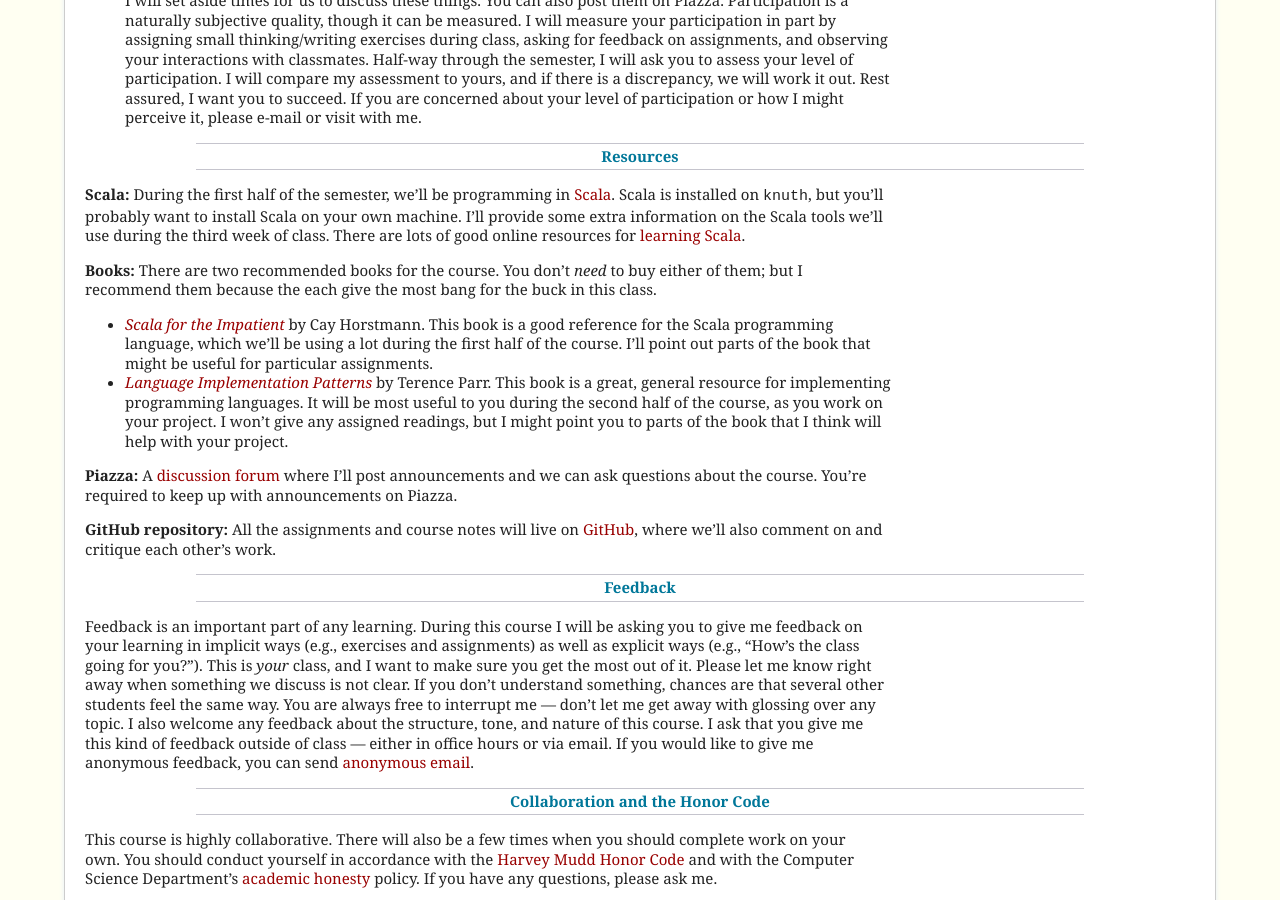
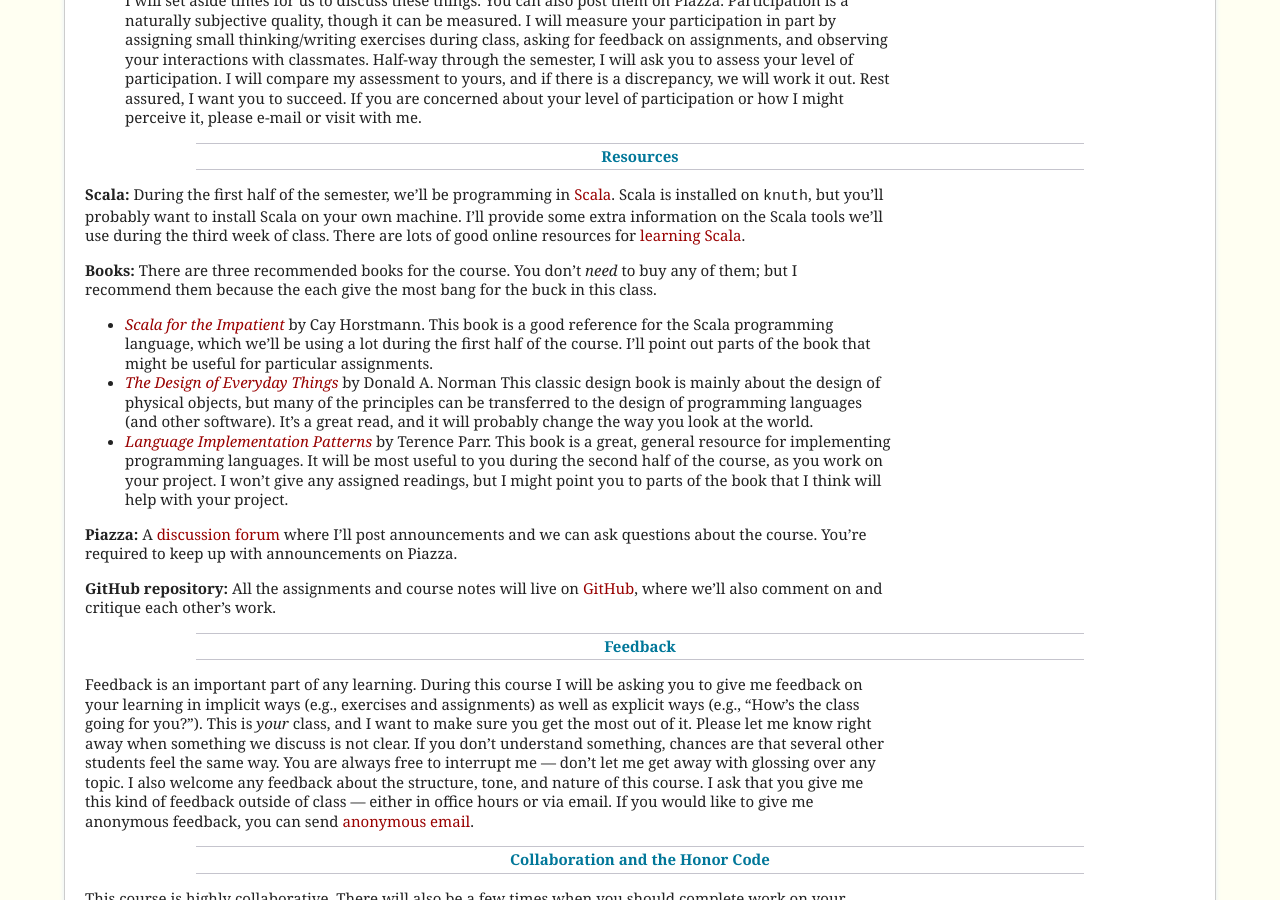
Before and after one commit to hmc-cs111-spring2016/hmc-cs111-spring2016.github.io, a Jekyll site: the page built from syllabus.md, in a window 1280 px wide and 900 px high, scrolled down 1767 px. Built offline with Jekyll 4.4.1, drawn with Linux system fonts in a browser that asks for light colours.

Commit message:
Adding DoET

```diff
--- a/syllabus.md
+++ b/syllabus.md
@@ -122,9 +123,14 @@ the submission due the subsequent Sunday and the critque due on Tuesday.
     use during the third week of class. There are lots of good online resources
     for [learning Scala][Scala doc].
 
-**Books:** There are two recommended books for the course. You don't *need* to buy either of them; but I recommend them because the each give the most bang for the buck in this class.
+**Books:** There are three recommended books for the course. You don't *need* to buy any of them; but I recommend them because the each give the most bang for the buck in this class.
 
    - _[Scala for the Impatient][SftI]_ by Cay Horstmann. This book is a good reference for the Scala programming language, which we'll be using a lot during the first half of the course. I'll point out parts of the book that might be useful for particular assignments.
+   - _[The Design of Everyday Things][DOET]_ by Donald A. Norman
+   This classic design book is mainly about the design of physical objects, but
+   many of the principles can be transferred to the design of programming
+   languages (and other software). It's a great read, and it will probably
+   change the way  you look at the world.
    - _[Language Implementation Patterns][LIP]_ by
     Terence Parr. This book is a great, general resource for implementing programming languages. It will be most useful to you during the second half of the course, as you work on your project. I won't give any assigned readings, but I might point you to parts of the book that I think will help with your project.
 
```
Also changed, not shown: other parts of syllabus.md (+1 -0 lines).
